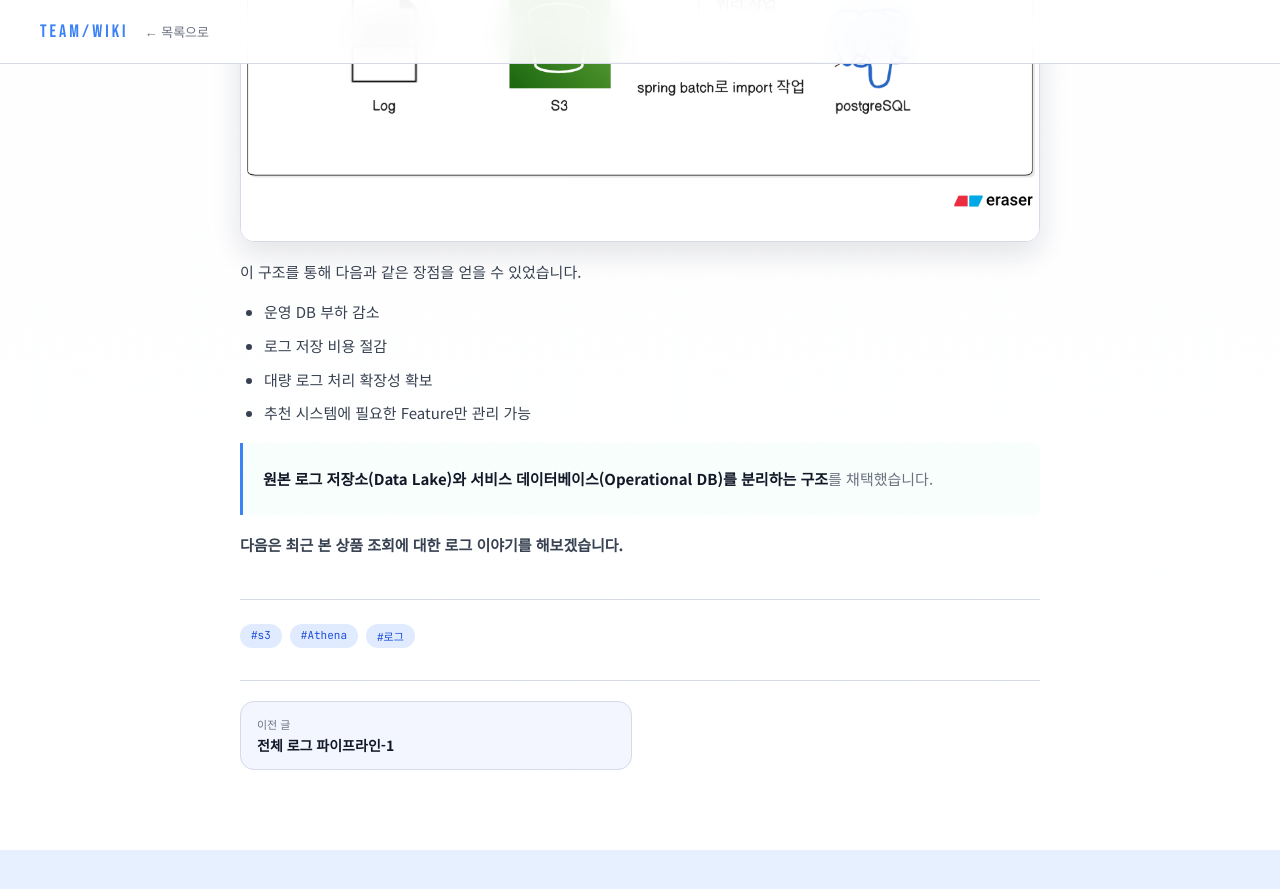
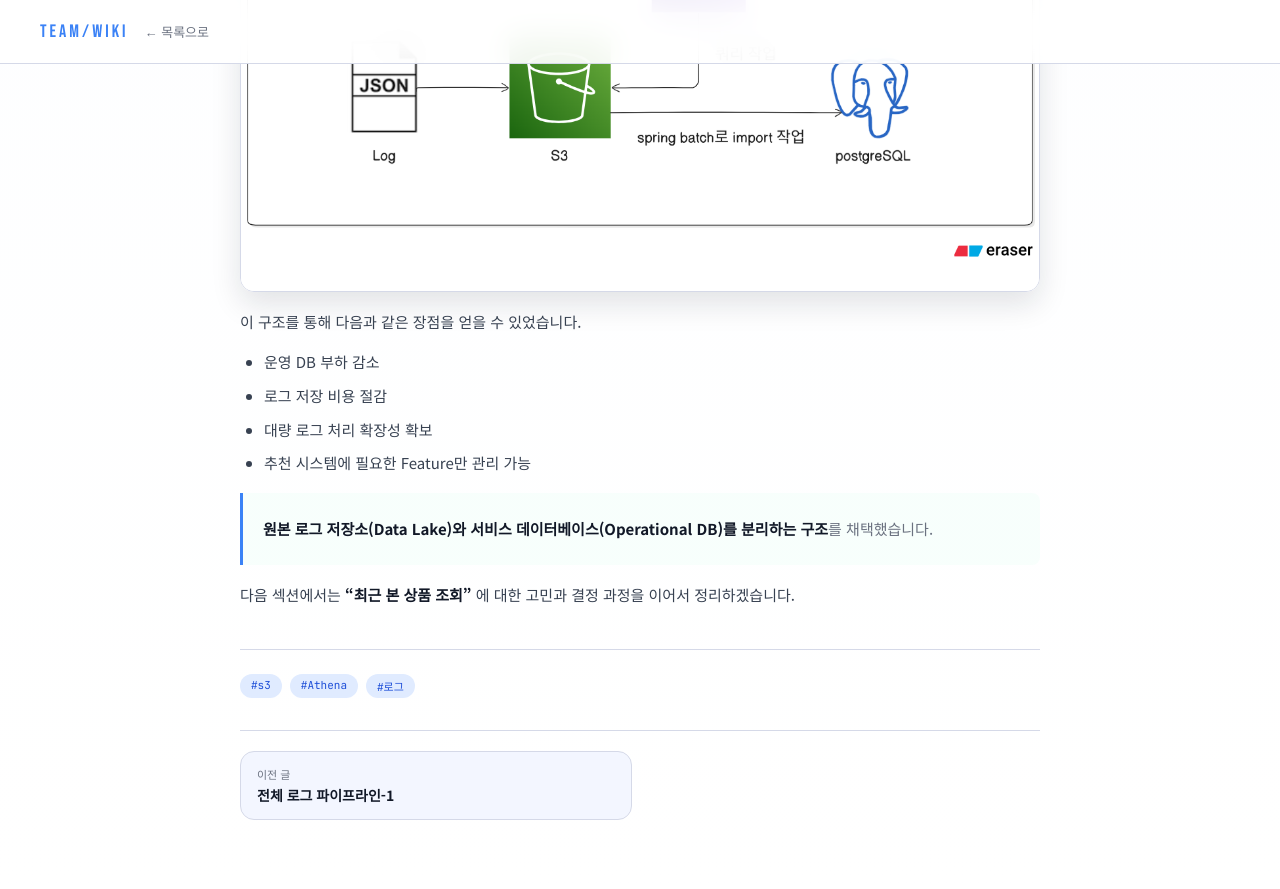
Before and after one commit to one-year-gap/docs, a Jekyll site: the page built from _posts/백엔드/로그수집/2026-03-12-클라이언트-로그-적재-장소로-s3-도입-이유.md, in a window 1280 px wide and 900 px high, scrolled down 5286 px. Shown: the top 889 px of the window. Built offline with Jekyll 4.4.1, drawn with Linux system fonts in a browser that asks for light colours; nearby versions of some CDN libraries; before the commit the page ends 6136 px from its top, so only the background shows below that; some of the changed text lies outside the part shown.

Commit message:
Update 로그 수집 “2026-03-12-클라이언트-로그-적재-장소로-s3-도입-이유”

```diff
--- a/_posts/백엔드/로그수집/2026-03-12-클라이언트-로그-적재-장소로-s3-도입-이유.md
+++ b/_posts/백엔드/로그수집/2026-03-12-클라이언트-로그-적재-장소로-s3-도입-이유.md
@@ -138,7 +138,7 @@
 
 ## 3. S3, RDS 비용 구조 비교
 
-저희는 로그 저장소 후보로 **Amazon S3**와 **Amazon RDS(PostgreSQL)** 를 비교했습니다.
+저희는 로그 저장소 후보로 **Amazon S3**와 \*\*Amazon RDS(PostgreSQL)\*\* 를 비교했습니다.
 
 gpt와 AWS 공식문서를 참고 한 결과 비용 구조에서도 S3가 월등히 높다는것을 보여주고 있습니다.
 
@@ -187,4 +187,4 @@
 > **원본 로그 저장소(Data Lake)와**
 > **서비스 데이터베이스(Operational DB)를 분리하는 구조**를 채택했습니다.
 
-#### 다음은 최근 본 상품 조회에 대한 로그 이야기를 해보겠습니다.
+다음 섹션에서는 **“최근 본 상품 조회”** 에 대한 고민과 결정 과정을 이어서 정리하겠습니다.
```
Also changed, not shown: other parts of _posts/백엔드/로그수집/2026-03-12-클라이언트-로그-적재-장소로-s3-도입-이유.md (+1 -1 lines).
